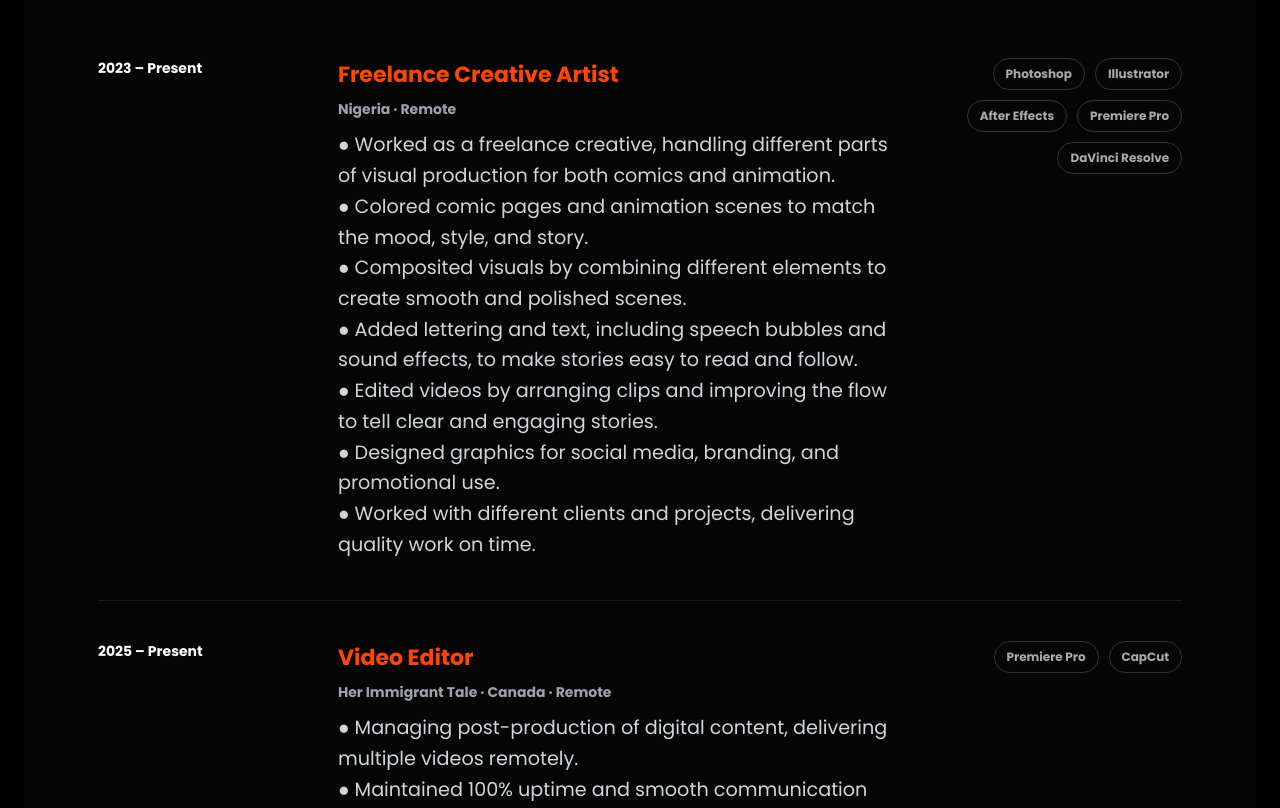
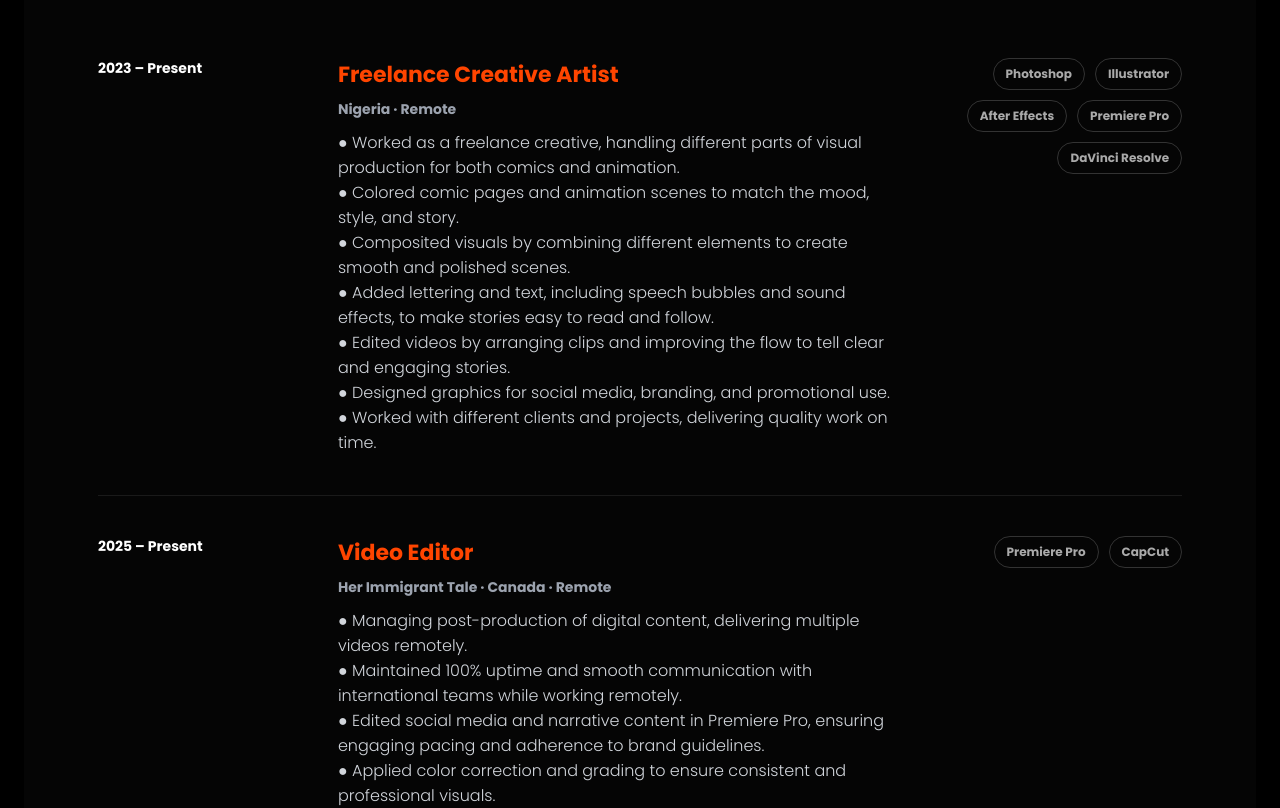
Before and after one commit to DevDemola/EstherBamigbade, a React (Vite) app: page /about in a window 1280 px wide. Shown: the part 1800-2608 px from the top of the page. Built offline with nearby package versions, Linux system fonts and the light colour scheme; a web font is replaced by a local one.

Commit message:
done and dusted

```diff
--- a/src/Components/Experience.css
+++ b/src/Components/Experience.css
@@ -72,19 +72,19 @@
 
 .desc {
   color: #d1d5db;
-  font-size: 2rem;
-  line-height: 1.6;
+  font-size: 1.1rem;
+  /* line-height: 1.2; */
   max-width: 800px;
-  font-weight: 400;
+  font-weight: 200;
   /* font-display; */
 }
 .first {
   font-size: 5px;
   color: #d1d5db;
-  font-size: 1.2rem;
-  line-height: 1.6;
+  font-size: 1.0rem;
+  /* line-height: 1.6; */
   max-width: 800px;
-  font-weight: 400;
+  font-weight: 300;
 }
 .experience-tags {
   display: flex;
```
